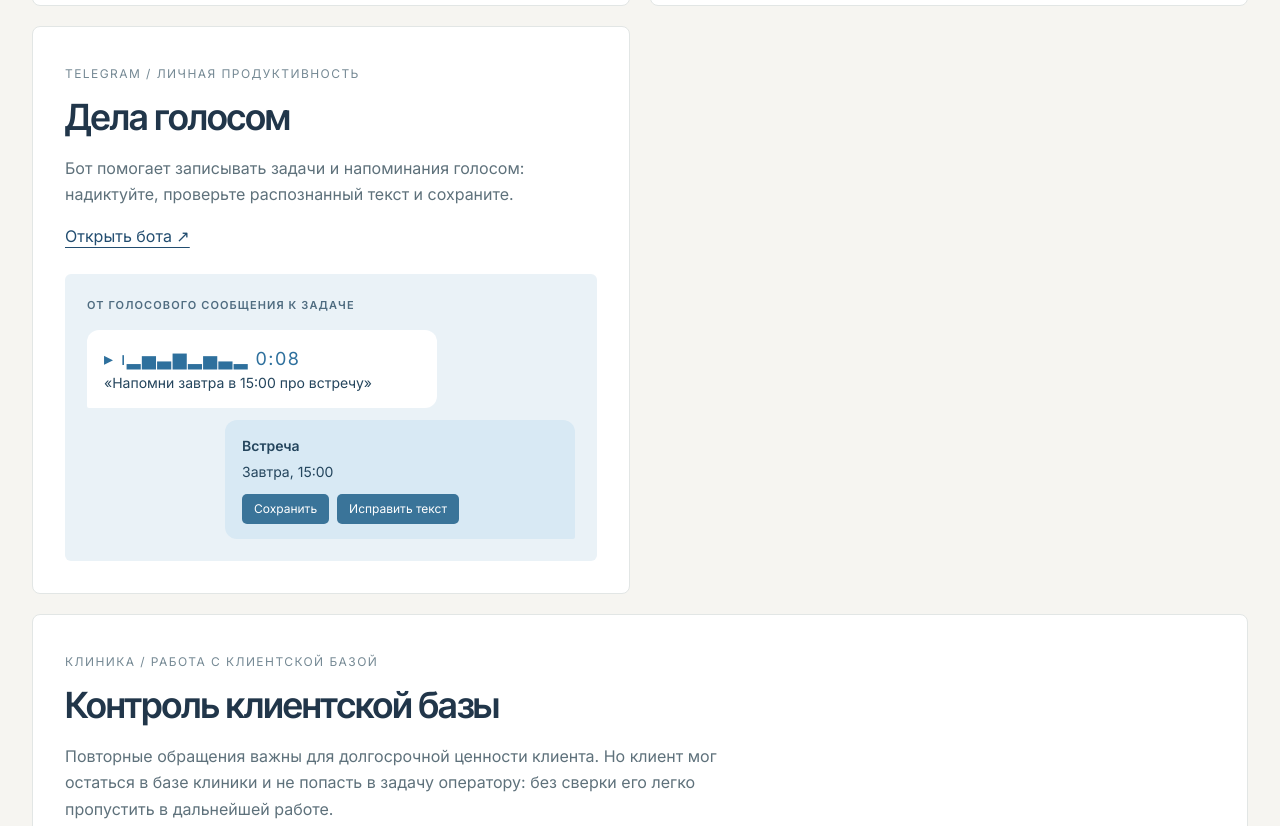
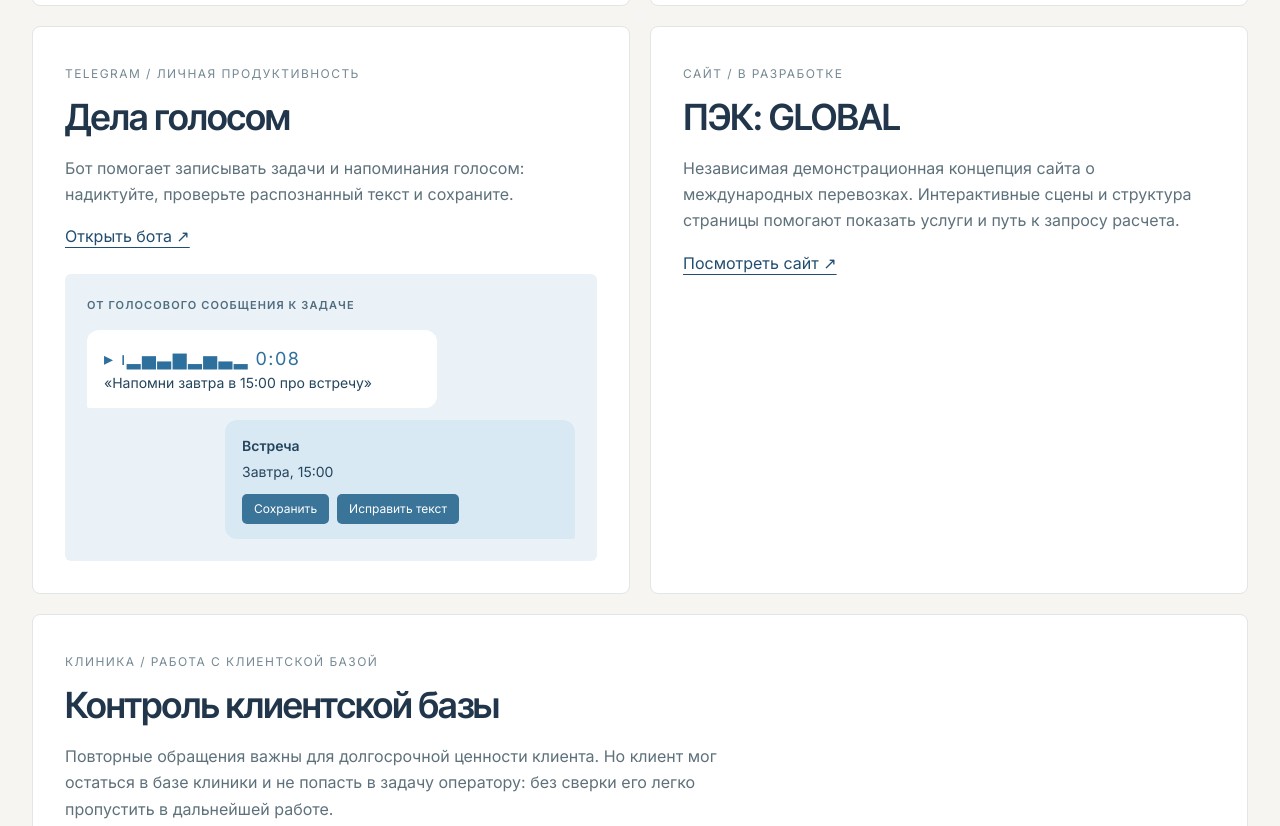
Before and after one commit to asmarkovasmm-lang/offers-2026, a plain HTML site: page automation/index.html in a window 1280 px wide. Shown: the part 1882-2708 px from the top of the page. Drawn offline with Linux system fonts and the light colour scheme.

Commit message:
Add files via upload

```diff
--- a/automation/index.html
+++ b/automation/index.html
@@ -10,5 +10,6 @@
 <article class="project" id="finbot"><span class="eyebrow">Telegram / финансы</span><h2>Финбот</h2><p>Учет расходов через Telegram: данные сохраняются в таблице, чтобы их было удобно смотреть и анализировать.</p><div class="media-split"><img loading="lazy" src="media/finbot-telegram-2026-10-12.png" alt="Финбот в Telegram"><img loading="lazy" src="media/finbot-sheet-2026-10-12.png" alt="Таблица учета расходов"></div></article>
 <article class="project" id="store"><span class="eyebrow">Сайт / интернет-магазин</span><h2>Продукты с доставкой</h2><p>Интернет-магазин с каталогом товаров и корзиной.</p><img loading="lazy" src="media/online-store-food-2026-10-12.png" alt="Каталог интернет-магазина"><p><a href="https://xn--80aaajn3amgzftf.xn--p1ai/">Открыть магазин ↗</a></p></article>
 <article class="project" id="dela"><span class="eyebrow">Telegram / личная продуктивность</span><h2>Дела голосом</h2><p>Бот помогает записывать задачи и напоминания голосом: надиктуйте, проверьте распознанный текст и сохраните.</p><p><a href="https://t.me/dela_golosom_bot?start=manka_site">Открыть бота ↗</a></p><div class="voice-demo" aria-label="Пример: голосовое сообщение превращается в задачу"><div class="voice-demo-head">От голосового сообщения к задаче</div><div class="voice-demo-message"><div class="voice-demo-sound" aria-hidden="true">▸ ı▂▅▃▆▂▅▃▂ 0:08</div>«Напомни завтра в 15:00 про встречу»</div><div class="voice-demo-answer"><strong>Встреча</strong>Завтра, 15:00<div class="voice-demo-actions"><span>Сохранить</span><span>Исправить текст</span></div></div></div></article>
+<article class="project" id="pecom"><span class="eyebrow">Сайт / в разработке</span><h2>ПЭК: GLOBAL</h2><p>Независимая демонстрационная концепция сайта о международных перевозках. Интерактивные сцены и структура страницы помогают показать услуги и путь к запросу расчета.</p><p><a href="https://pecom-global-demo-2026.kira1411kaja.chatgpt.site/" target="_blank" rel="noopener noreferrer">Посмотреть сайт ↗</a></p></article>
 <article class="project wide" id="base"><span class="eyebrow">Клиника / работа с клиентской базой</span><h2>Контроль клиентской базы</h2><p>Повторные обращения важны для долгосрочной ценности клиента. Но клиент мог остаться в базе клиники и не попасть в задачу оператору: без сверки его легко пропустить в дальнейшей работе.</p><p>Я автоматизировала сверку выгрузки клиентов YClients с задачами в WAHELP. Программа сопоставляет данные по номеру телефона и формирует список клиентов, по которым не найдена задача. Команда может проверить список и распределить клиентов для дальнейшей работы.</p><div class="base-flow"><span>Клиенты в YClients</span><span>Сверка по номеру</span><span>Задачи в WAHELP</span><span>Список для разбора</span></div><div class="figures"><div><strong>2 614</strong><small>клиентов в одном прогоне</small></div><div><strong>≈ 2 минуты</strong><small>время автоматической сверки</small></div></div><p class="note">Результат одного рабочего прогона. Найденных клиентов нужно проверить перед касанием; прирост выручки отдельно не измерялся.</p></article>
 </div></section></main><footer class="site-footer"><div class="wrap footer-inner"><span>Анастасия Маркова</span><a href="https://t.me/nastya_mgh">Написать в Telegram ↗</a></div></footer></body></html>
```
